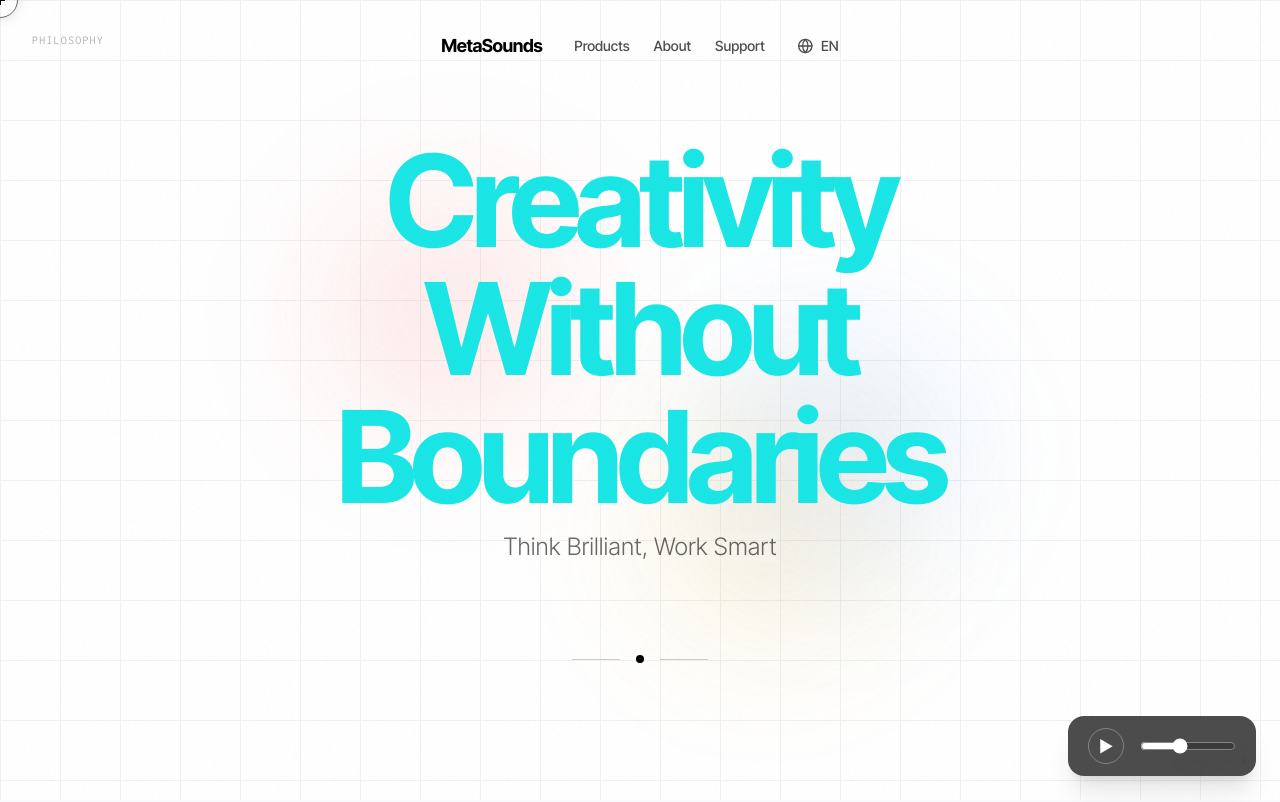
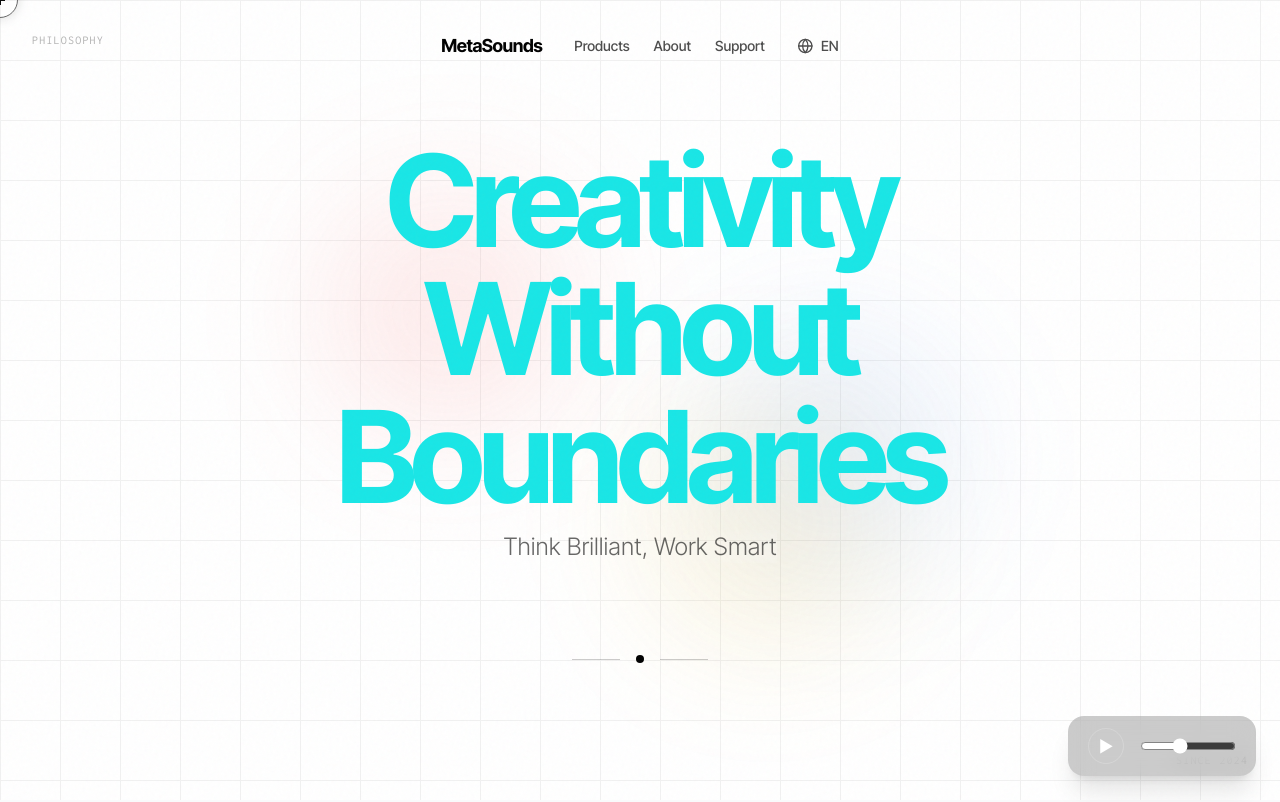
Before and after one commit to metasoundsproject/metasoundsnet, a React (Vite) app: page / in a window 1280 px wide. Shown: the top 802 px of the page. Built offline with nearby package versions, Linux system fonts and the light colour scheme.

Commit message:
更新 MusicPlayer.tsx

```diff
--- a/src/components/MusicPlayer.tsx
+++ b/src/components/MusicPlayer.tsx
@@ -62,19 +62,18 @@
       {/* 悬浮控制面板 */}
       <div className="
   fixed bottom-6 right-6
-        bg-black/70 backdrop-blur-md
+  bg-black/20 backdrop-blur-md
   px-5 py-3 rounded-2xl
   shadow-xl
   flex items-center gap-4
   z-[9999]
 ">
-
   {/* 播放按钮 */}
   <button
     onClick={togglePlay}
     className="
       w-9 h-9 rounded-full
-            border border-white/30
+      border border-white/20
       flex items-center justify-center
       text-white
       hover:bg-white hover:text-black
@@ -92,10 +91,7 @@
     step={0.01}
     value={volume}
     onChange={(e) => setVolume(parseFloat(e.target.value))}
-          className="
-            w-24 accent-white
-            cursor-pointer
-          "
+    className="w-24 accent-white cursor-pointer"
   />
 </div>
     </>
```
Lines whose indentation alone changed are shown as unchanged.
